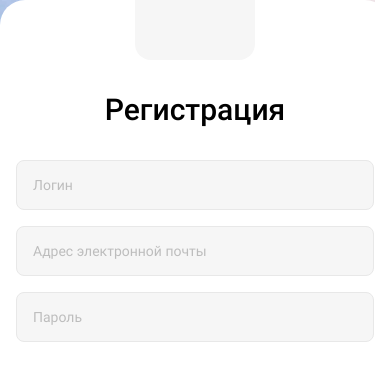
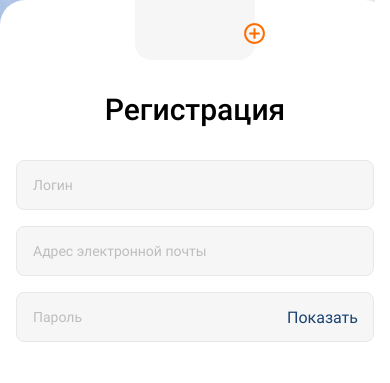
Before and after one commit to OlgaMunaieva/goit-react-native-hw, a React Native app: screen / in a window 390 px wide. Shown: the top 383 px of the page. Built offline with nearby package versions, Linux system fonts and the light colour scheme.

Commit message:
second task

```diff
--- a/Screens/LoginScreen.js
+++ b/Screens/LoginScreen.js
@@ -0,0 +1,247 @@
+import React, { useState } from "react";
+import { Keyboard, TouchableWithoutFeedback } from "react-native";
+import {
+  ImageBackground,
+  KeyboardAvoidingView,
+  Platform,
+  StyleSheet,
+  Text,
+  TextInput,
+  TouchableOpacity,
+  View,
+} from "react-native";
+
+const initialUser = {
+  login: "",
+  email: "",
+  password: "",
+};
+
+const LoginScreen = ({ register }) => {
+  const [isShowKeyboard, setIsShowKeyboard] = useState(false);
+  const [user, setUser] = useState(initialUser);
+  const [isFocusedEmail, setIsFocusedEmail] = useState(false);
+  const [isFocusedPass, setIsFocusedPass] = useState(false);
+  const [showPass, setShowPass] = useState(false);
+
+  const handleFocusEmail = () => {
+    setIsShowKeyboard(true);
+    setIsFocusedEmail(true);
+  };
+  const handleBlurEmail = () => {
+    // setIsShowKeyboard(false);
+    setIsFocusedEmail(false);
+  };
+
+  const handleFocusPass = () => {
+    setIsShowKeyboard(true);
+    setIsFocusedPass(true);
+  };
+  const handleBlurPass = () => {
+    // setIsShowKeyboard(false);
+    setIsFocusedPass(false);
+  };
+
+  const hideKeyboard = () => {
+    setIsShowKeyboard(false);
+    Keyboard.dismiss();
+  };
+
+  const submitForm = () => {
+    console.log(user);
+    setUser(initialUser);
+  };
+
+  // const hideKeyboardCompletedForm = () => {
+  //   console.log(user.login & user.email & user.password);
+  //   console.log(user.email);
+  //   if ((user.login !== "") & (user.email !== "") & (user.password !== "")) {
+  //     setIsShowKeyboard(false);
+  //     Keyboard.dismiss();
+  //   }
+  // };
+
+  return (
+    <TouchableWithoutFeedback onPress={() => hideKeyboard()}>
+      <ImageBackground
+        source={require("../assets/images/bg.jpg")}
+        resizeMode="cover"
+        style={styles.image}
+      >
+        <TouchableWithoutFeedback onPress={() => hideKeyboard()}>
+          <View style={styles.form}>
+            <KeyboardAvoidingView
+              behavior={Platform.OS === "ios" ? "padding" : "height"}
+            >
+              <Text style={styles.textTitleForm}>Войти</Text>
+              <TextInput
+                style={[
+                  styles.input,
+                  isFocusedEmail ? styles.inputFocused : null,
+                ]}
+                autoComplete="email"
+                placeholder="Адрес электронной почты"
+                placeholderTextColor="#bdbdbd"
+                value={user.email}
+                onChangeText={(value) =>
+                  setUser((prevState) => ({ ...prevState, email: value }))
+                }
+                onFocus={handleFocusEmail}
+                onBlur={handleBlurEmail}
+                // onEndEditing={() => hideKeyboardCompletedForm()}
+              />
+              <View style={styles.passwordBox}>
+                <TextInput
+                  style={[
+                    styles.input,
+                    isFocusedPass ? styles.inputFocused : null,
+                  ]}
+                  autoComplete="password"
+                  placeholder="Пароль"
+                  placeholderTextColor="#bdbdbd"
+                  secureTextEntry={showPass ? false : true}
+                  value={user.password}
+                  onChangeText={(value) =>
+                    setUser((prevState) => ({ ...prevState, password: value }))
+                  }
+                  onFocus={handleFocusPass}
+                  onBlur={handleBlurPass}
+                  // onEndEditing={() => hideKeyboardCompletedForm()}
+                />
+                <TouchableOpacity
+                  style={styles.passwordBtn}
+                  onPress={() => setShowPass(true)}
+                >
+                  <Text style={styles.btnTitleEnt}>Показать</Text>
+                </TouchableOpacity>
+              </View>
+            </KeyboardAvoidingView>
+            <View style={{ marginBottom: isShowKeyboard ? -180 : 0 }}>
+              <TouchableOpacity
+                style={styles.buttonReg}
+                activeOpacity={0.7}
+                onPress={() => submitForm()}
+              >
+                <Text style={styles.btnTitleReg}>Войти</Text>
+              </TouchableOpacity>
+              <TouchableOpacity
+                style={styles.buttonEnt}
+                activeOpacity={0.7}
+                onPress={() => register()}
+              >
+                <Text style={styles.btnTitleEnt}>
+                  Нет аккаунта? Зарегистрироваться
+                </Text>
+              </TouchableOpacity>
+            </View>
+          </View>
+        </TouchableWithoutFeedback>
+      </ImageBackground>
+    </TouchableWithoutFeedback>
+  );
+};
+
+const styles = StyleSheet.create({
+  image: {
+    flex: 1,
+    ...Platform.select({
+      ios: {
+        justifyContent: "center",
+      },
+      android: {
+        justifyContent: "flex-end",
+      },
+    }),
+  },
+  form: {
+    position: "relative",
+    paddingTop: 32,
+    paddingBottom: 78,
+    backgroundColor: "#FFFFFF",
+    borderTopLeftRadius: 25,
+    borderTopRightRadius: 25,
+  },
+  photoBox: {
+    position: "absolute",
+    top: -60,
+    width: 120,
+    height: 120,
+    backgroundColor: "#F6F6F6",
+    borderRadius: 16,
+  },
+  photo: {
+    width: 120,
+    height: 120,
+    borderTopLeftRadius: 16,
+    borderTopRightRadius: 16,
+  },
+  photoIcon: {
+    position: "absolute",
+    top: 81,
+    left: 107,
+  },
+  textTitleForm: {
+    fontFamily: "Roboto-Medium",
+    fontSize: 30,
+    marginBottom: 33,
+    textAlign: "center",
+  },
+  input: {
+    fontFamily: "Roboto-Regular",
+    marginHorizontal: 16,
+    marginBottom: 16,
+    paddingLeft: 16,
+    height: 50,
+    borderWidth: 1,
+    borderColor: "#E8E8E8",
+    borderRadius: 8,
+    backgroundColor: "#F6F6F6",
+    color: "#212121",
+  },
+  inputFocused: {
+    borderColor: "#FF6C00",
+  },
+  passwordBox: {
+    position: "relative",
+  },
+  passwordBtn: {
+    position: "absolute",
+    top: 16,
+    right: 32,
+  },
+  buttonContainer: {
+    marginHorizontal: 16,
+  },
+  buttonReg: {
+    marginHorizontal: 16,
+    backgroundColor: "#FF6C00",
+    height: 51,
+    marginTop: 27,
+    borderRadius: 100,
+    justifyContent: "center",
+    alignItems: "center",
+  },
+  btnTitleReg: {
+    fontFamily: "Roboto-Regular",
+    fontWeight: 400,
+    fontSize: 16,
+    color: "#FFFFFF",
+    fontSize: 16,
+  },
+  buttonEnt: {
+    marginHorizontal: 16,
+    height: 51,
+    borderRadius: 100,
+    justifyContent: "center",
+    alignItems: "center",
+  },
+  btnTitleEnt: {
+    fontFamily: "Roboto-Regular",
+    fontWeight: 400,
+    fontSize: 16,
+    color: "#1B4371",
+    fontSize: 16,
+  },
+});
+
+export default LoginScreen;
--- a/Screens/RegistrationScreen.js
+++ b/Screens/RegistrationScreen.js
@@ -1,5 +1,5 @@
 import React, { useState } from "react";
-import { Keyboard, TouchableWithoutFeedback } from "react-native";
+import { Image, Keyboard, TouchableWithoutFeedback } from "react-native";
 import {
   ImageBackground,
   KeyboardAvoidingView,
@@ -10,6 +10,7 @@ import {
   TouchableOpacity,
   View,
 } from "react-native";
+import { MaterialIcons, Fontisto } from "@expo/vector-icons";
 
 const initialUser = {
   login: "",
@@ -17,11 +18,41 @@ const initialUser = {
   password: "",
 };
 
-const RegistrationScreen = ({ dimensions }) => {
+const RegistrationScreen = ({ dimensions, enter }) => {
   const [isShowKeyboard, setIsShowKeyboard] = useState(false);
   const [user, setUser] = useState(initialUser);
+  const [isShowPhoto, setIsShowPhoto] = useState(false);
+  const [isFocusedLogin, setIsFocusedLogin] = useState(false);
+  const [isFocusedEmail, setIsFocusedEmail] = useState(false);
+  const [isFocusedPass, setIsFocusedPass] = useState(false);
+  const [showPass, setShowPass] = useState(false);
 
-  console.log("prop", dimensions);
+  const handleFocusLogin = () => {
+    setIsShowKeyboard(true);
+    setIsFocusedLogin(true);
+  };
+  const handleBlurLogin = () => {
+    // setIsShowKeyboard(false);
+    setIsFocusedLogin(false);
+  };
+
+  const handleFocusEmail = () => {
+    setIsShowKeyboard(true);
+    setIsFocusedEmail(true);
+  };
+  const handleBlurEmail = () => {
+    // setIsShowKeyboard(false);
+    setIsFocusedEmail(false);
+  };
+
+  const handleFocusPass = () => {
+    setIsShowKeyboard(true);
+    setIsFocusedPass(true);
+  };
+  const handleBlurPass = () => {
+    // setIsShowKeyboard(false);
+    setIsFocusedPass(false);
+  };
 
   const hideKeyboard = () => {
     setIsShowKeyboard(false);
@@ -33,8 +64,14 @@ const RegistrationScreen = ({ dimensions }) => {
     setUser(initialUser);
   };
 
-  const leftPhoto = dimensions / 2 - 60;
-  console.log(leftPhoto);
+  // const hideKeyboardCompletedForm = () => {
+  //   console.log(user.login & user.email & user.password);
+  //   console.log(user.email);
+  //   if ((user.login !== "") & (user.email !== "") & (user.password !== "")) {
+  //     setIsShowKeyboard(false);
+  //     Keyboard.dismiss();
+  //   }
+  // };
 
   return (
     <TouchableWithoutFeedback onPress={() => hideKeyboard()}>
@@ -45,48 +82,94 @@ const RegistrationScreen = ({ dimensions }) => {
       >
         <TouchableWithoutFeedback onPress={() => hideKeyboard()}>
           <View style={styles.form}>
-            <View style={{ ...styles.photoBox, left: leftPhoto }}></View>
+            {isShowPhoto ? (
+              <View style={{ ...styles.photoBox, left: dimensions / 2 - 60 }}>
+                <Image
+                  style={styles.photo}
+                  source={require("../assets/images/photo-test.jpg")}
+                />
+                <TouchableOpacity
+                  style={styles.photoIcon}
+                  onPress={() => setIsShowPhoto(false)}
+                >
+                  <Fontisto name="close" size={25} color="#e8e8e8" />
+                </TouchableOpacity>
+              </View>
+            ) : (
+              <View style={{ ...styles.photoBox, left: dimensions / 2 - 60 }}>
+                <TouchableOpacity
+                  style={styles.photoIcon}
+                  onPress={() => setIsShowPhoto(true)}
+                >
+                  <MaterialIcons
+                    name="add-circle-outline"
+                    size={25}
+                    color="#ff6c00"
+                  />
+                </TouchableOpacity>
+              </View>
+            )}
             <KeyboardAvoidingView
               behavior={Platform.OS === "ios" ? "padding" : "height"}
             >
               <Text style={styles.textTitleForm}>Регистрация</Text>
               <TextInput
-                style={styles.input}
+                style={[
+                  styles.input,
+                  isFocusedLogin ? styles.inputFocused : null,
+                ]}
                 autoComplete={"username" ?? "name"}
                 placeholder="Логин"
                 placeholderTextColor="#bdbdbd"
                 value={user.login}
-                onFocus={() => setIsShowKeyboard(true)}
                 onChangeText={(value) =>
                   setUser((prevState) => ({ ...prevState, login: value }))
                 }
-                // onEndEditing={() => hideKeyboard()}
+                onFocus={handleFocusLogin}
+                onBlur={handleBlurLogin}
+                // onEndEditing={() => hideKeyboardCompletedForm()}
               />
               <TextInput
-                style={styles.input}
+                style={[
+                  styles.input,
+                  isFocusedEmail ? styles.inputFocused : null,
+                ]}
                 autoComplete="email"
                 placeholder="Адрес электронной почты"
                 placeholderTextColor="#bdbdbd"
                 value={user.email}
-                onFocus={() => setIsShowKeyboard(true)}
                 onChangeText={(value) =>
                   setUser((prevState) => ({ ...prevState, email: value }))
                 }
-                // onEndEditing={() => hideKeyboard()}
+                onFocus={handleFocusEmail}
+                onBlur={handleBlurEmail}
+                // onEndEditing={() => hideKeyboardCompletedForm()}
               />
+              <View style={styles.passwordBox}>
                 <TextInput
-                style={styles.input}
+                  style={[
+                    styles.input,
+                    isFocusedPass ? styles.inputFocused : null,
+                  ]}
                   autoComplete="password"
                   placeholder="Пароль"
                   placeholderTextColor="#bdbdbd"
-                secureTextEntry={true}
+                  secureTextEntry={showPass ? false : true}
                   value={user.password}
-                onFocus={() => setIsShowKeyboard(true)}
                   onChangeText={(value) =>
                     setUser((prevState) => ({ ...prevState, password: value }))
                   }
-                // onEndEditing={() => hideKeyboard()}
+                  onFocus={handleFocusPass}
+                  onBlur={handleBlurPass}
+                  // onEndEditing={() => hideKeyboardCompletedForm()}
                 />
+                <TouchableOpacity
+                  style={styles.passwordBtn}
+                  onPress={() => setShowPass(true)}
+                >
+                  <Text style={styles.btnTitleEnt}>Показать</Text>
+                </TouchableOpacity>
+              </View>
             </KeyboardAvoidingView>
             <View style={{ marginBottom: isShowKeyboard ? -180 : 0 }}>
               <TouchableOpacity
@@ -99,7 +182,7 @@ const RegistrationScreen = ({ dimensions }) => {
               <TouchableOpacity
                 style={styles.buttonEnt}
                 activeOpacity={0.7}
-                onPress={() => submitForm()}
+                onPress={() => enter()}
               >
                 <Text style={styles.btnTitleEnt}>Уже есть аккаунт? Войти</Text>
               </TouchableOpacity>
@@ -134,11 +217,21 @@ const styles = StyleSheet.create({
   photoBox: {
     position: "absolute",
     top: -60,
-    // left: "{dimensions}",
     width: 120,
     height: 120,
     backgroundColor: "#F6F6F6",
     borderRadius: 16,
+  },
+  photo: {
+    width: 120,
+    height: 120,
+    borderTopLeftRadius: 16,
+    borderTopRightRadius: 16,
+  },
+  photoIcon: {
+    position: "absolute",
+    top: 81,
+    left: 107,
   },
   textTitleForm: {
     fontFamily: "Roboto-Medium",
@@ -158,9 +251,19 @@ const styles = StyleSheet.create({
     backgroundColor: "#F6F6F6",
     color: "#212121",
   },
+  inputFocused: {
+    borderColor: "#FF6C00",
+  },
+  passwordBox: {
+    position: "relative",
+  },
+  passwordBtn: {
+    position: "absolute",
+    top: 16,
+    right: 32,
+  },
   buttonContainer: {
     marginHorizontal: 16,
-    // marginBottom: -60,
   },
   buttonReg: {
     marginHorizontal: 16,
@@ -180,9 +283,7 @@ const styles = StyleSheet.create({
   },
   buttonEnt: {
     marginHorizontal: 16,
-    // backgroundColor: "#FF6C00",
     height: 51,
-    // marginBottom: 78,
     borderRadius: 100,
     justifyContent: "center",
     alignItems: "center",
```
Also changed, not shown: App.js (+16 -19 lines), assets/images/add.svg (added), assets/images/photo-test.jpg (added). Lines whose indentation alone changed are shown as unchanged.
